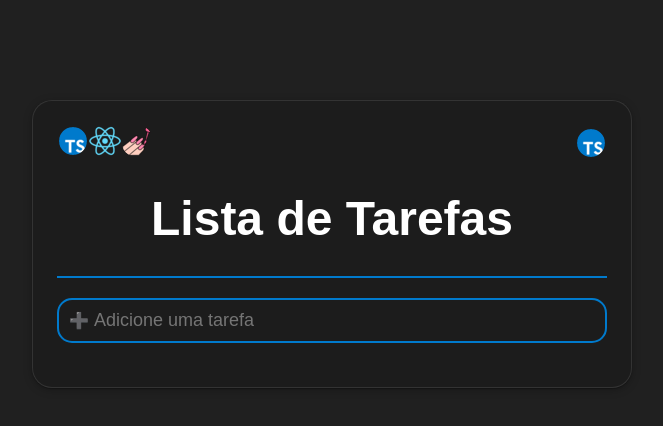
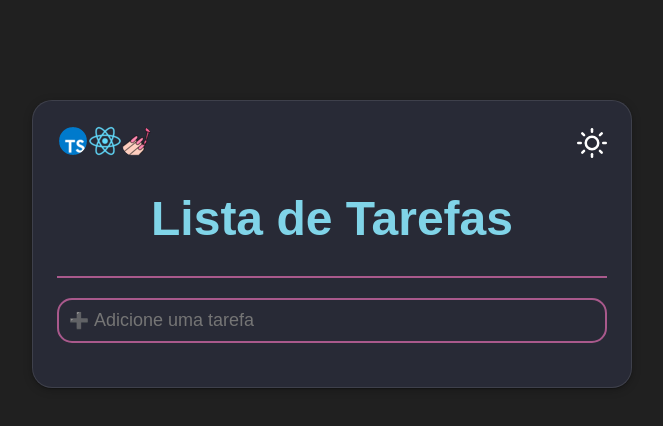
Before and after one commit to Felipe-Cll/lista-react-ts, a React (Create React App) app: page / in a window 1280 px wide. Both pictures are taken after a click on the picture 899 px from the left and 143 px from the top of the page. Shown: the top 426 px of the page, without its empty margins (308-971 px from the left). Built offline with nearby package versions, Linux system fonts and the light colour scheme.

Commit message:
Versão atualizada (theme light and dracula)

```diff
--- a/package.json
+++ b/package.json
@@ -12,6 +12,7 @@
     "@types/react-dom": "^18.0.6",
     "react": "^18.2.0",
     "react-dom": "^18.2.0",
+    "react-icons": "^4.4.0",
     "react-scripts": "5.0.1",
     "styled-components": "^5.3.5",
     "typescript": "^4.7.4",
--- a/src/App.styles.ts
+++ b/src/App.styles.ts
@@ -1,7 +1,7 @@
 import styled from 'styled-components';
 
 export const Container = styled.div`
-    padding: 100px;
+    padding: 100px 20px;
     min-height: 100vh;
 `;
 
@@ -20,7 +20,7 @@ export const TitleArea = styled.h1`
     color: ${props => props.theme.colors.textTitle};
     text-align: center;
     font-size: 1.5rem;
-    border-bottom: 2px solid #007acc;
+    border-bottom: 2px solid ${props => props.theme.colors.borderAll};
 `;
 
 export const Icons = styled.div`
--- a/src/components/AddArea/styles.ts
+++ b/src/components/AddArea/styles.ts
@@ -1,7 +1,7 @@
 import styled from 'styled-components';
 
 export const Container = styled.div`
-    border: 2px solid #007acc;
+    border: 2px solid ${props => props.theme.colors.borderAll};
     border-radius: 15px;
     padding: 10px;
     margin: 20px 0;
--- a/src/components/Header/index.tsx
+++ b/src/components/Header/index.tsx
@@ -4,6 +4,7 @@ import tsP from '../../png/tsP.png';
 import reactP from '../../png/reactP.png';
 import styledP from '../../png/styledP.png';
 import draculaP from '../../png/draculaP.png';
+import { FiSun } from 'react-icons/fi';
 
 export function Header() {
     const { toggleTheme, theme } = useTheme();
@@ -17,10 +18,10 @@ export function Header() {
                     <img src={styledP}/>
                 </C.Logos>
 
-                {String(theme) == 'light' ? (
+                {(theme.title) == 'light' ? (
                     <img src={draculaP} onClick={ toggleTheme } />
                 ) : (
-                    <img src={tsP} onClick={ toggleTheme } />
+                    <FiSun size={30} color="#fff" cursor="pointer" onClick={toggleTheme} />
                 )}
             </C.Nav>
         </C.Container>
--- a/src/components/Header/styles.ts
+++ b/src/components/Header/styles.ts
@@ -20,6 +20,10 @@ export const Nav = styled.div`
         background-color: #FFD60a;
         color: #161a1d;
     }
+
+    img {
+        cursor: pointer;
+    }
 `;
 
 export const Logos = styled.div`
--- a/src/styles/Theme/dark.ts
+++ b/src/styles/Theme/dark.ts
@@ -2,12 +2,14 @@ import { DefaultTheme } from "styled-components";
 
 export const dark: DefaultTheme = {
     title: 'dark',
+    iconTheme: "#000",
         colors: {
             primary: '#202020',
-            secondary: '#1C1C1C',
-            textTitle: '#fff',
-            text: '#C0C0C0',
-            backgroundText: '#242424',
+            secondary: '#282a36',
+            textTitle: '#80d4e8',
+            text: '#b9baba',
+            backgroundText: '#343746',
+            borderAll: '#a9598c',
 
             button: '#003566',
             textButton: '#C0C0C0'
--- a/src/styles/Theme/light.ts
+++ b/src/styles/Theme/light.ts
@@ -2,12 +2,14 @@ import { DefaultTheme } from "styled-components";
 
 export const light: DefaultTheme = {
     title: 'light',
+    iconTheme: "#000",
         colors: {
             primary: '#007acc',
             secondary: '#fff',
             textTitle: '#007acc',
             text: '#000',
             backgroundText: '#f2f2f2',
+            borderAll: '#007acc',
 
             button: '#ffd60a',
             textButton: '#000'
--- a/src/styles/styles.d.ts
+++ b/src/styles/styles.d.ts
@@ -3,12 +3,14 @@ import 'styled-components';
 declare module 'styled-components' {
     export interface DefaultTheme {
         title: string
+        iconTheme: string
         colors: {
             primary: string
             secondary: string
             textTitle: string
             text: string
             backgroundText: string
+            borderAll: string
 
             button: string
             textButton: string
```
Also changed, not shown: src/themes/dark.ts (deleted, +0 -13 lines), src/themes/light.ts (deleted, +0 -13 lines), 1 other file (tests, documents, lock files or other folders).
